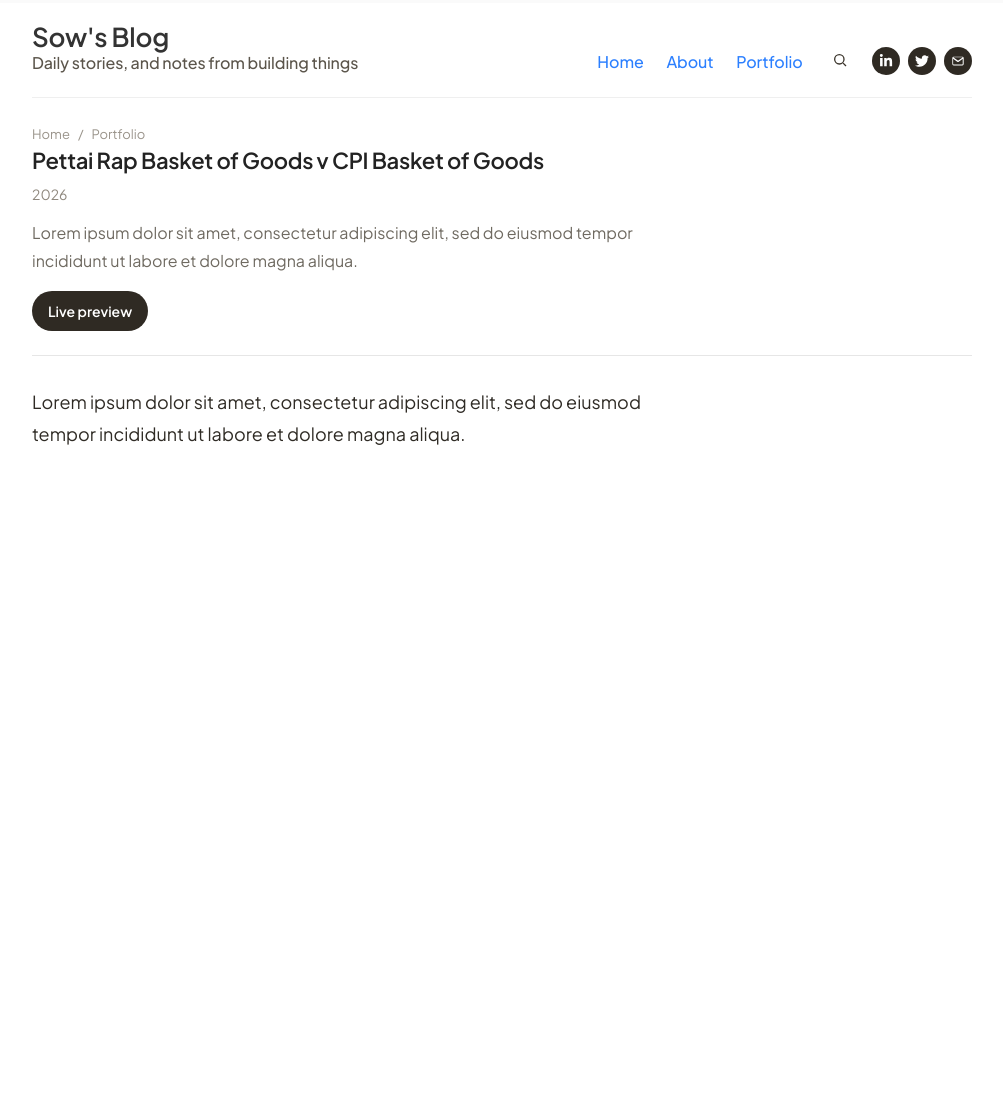
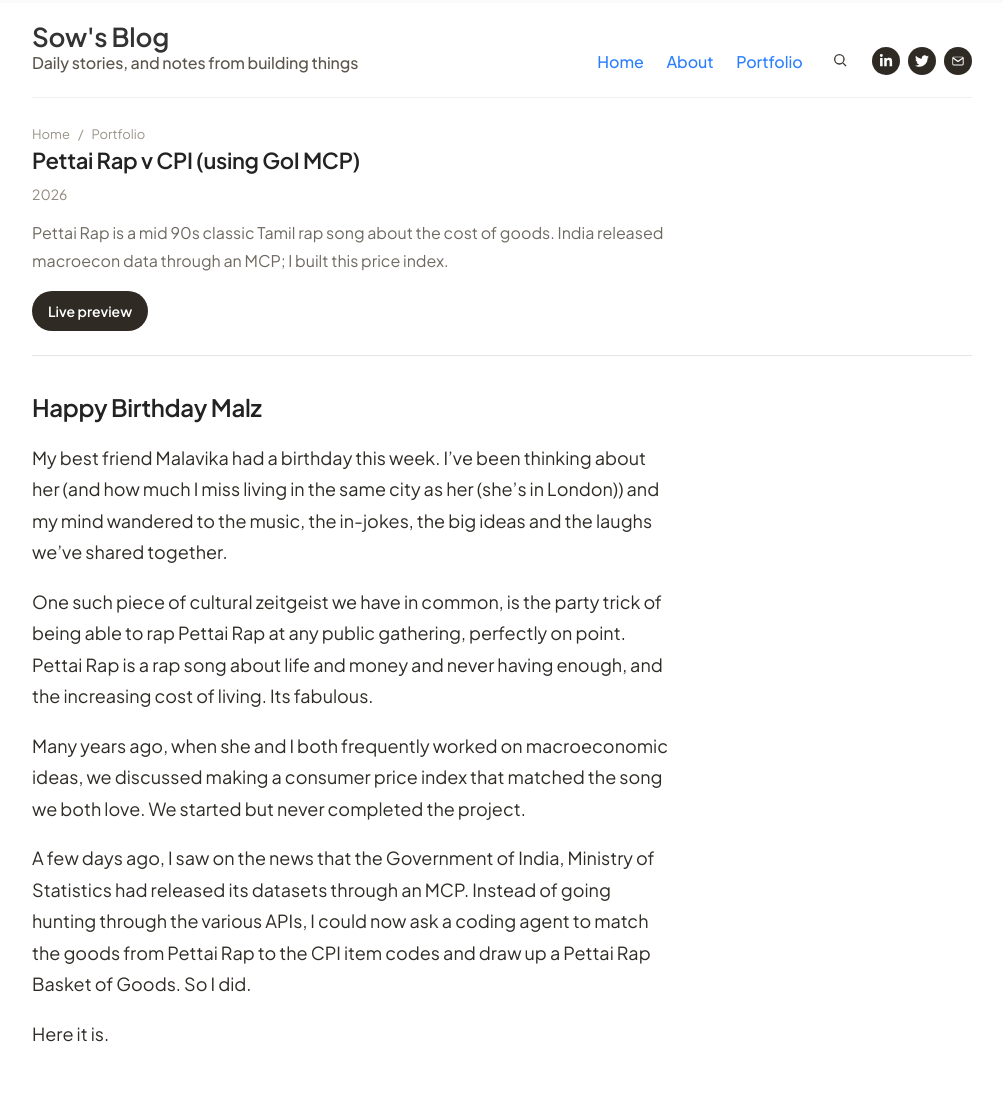
Before and after one commit to sow451/blog, a Jekyll site: the page built from _projects/pettai-rap-basket-of-goods-v-cpi-basket-of-goods.md, in a window 1280 px wide. Shown: the whole page, without its empty margins (138-1141 px from the left). Built offline with Jekyll 4.4.1, drawn with Linux system fonts in a browser that asks for light colours; before the commit the page ends 900 px from its top, so only the background shows below that.

Commit message:
newproject

```diff
--- a/_projects/pettai-rap-basket-of-goods-v-cpi-basket-of-goods.md
+++ b/_projects/pettai-rap-basket-of-goods-v-cpi-basket-of-goods.md
@@ -1,10 +1,20 @@
 ---
 layout: project
-title: "Pettai Rap Basket of Goods v CPI Basket of Goods"
+title: "Pettai Rap v CPI (using GoI MCP)"
 preview: "https://example.com/pettai-rap-basket-of-goods-v-cpi-basket-of-goods/"
 order: 2
 year: "2026"
-note: "Lorem ipsum dolor sit amet, consectetur adipiscing elit, sed do eiusmod tempor incididunt ut labore et dolore magna aliqua."
+note: "Pettai Rap is a mid 90s classic Tamil rap song about the cost of goods.
+  India released macroecon data through an MCP; I built this price index."
 ---
 
-Lorem ipsum dolor sit amet, consectetur adipiscing elit, sed do eiusmod tempor incididunt ut labore et dolore magna aliqua.
+## Happy Birthday Malz
+My best friend Malavika had a birthday this week. I've been thinking about her (and how much I miss living in the same city as her (she's in London)) and my mind wandered to the music, the in-jokes, the big ideas and the laughs we've shared together.
+
+One such piece of cultural zeitgeist we have in common, is the party trick of being able to rap Pettai Rap at any public gathering, perfectly on point. Pettai Rap is a rap song about life and money and never having enough, and the increasing cost of living. Its fabulous.
+
+Many years ago, when she and I both frequently worked on macroeconomic ideas, we discussed making a consumer price index that matched the song we both love. We started but never completed the project.
+
+A few days ago, I saw on the news that the Government of India, Ministry of Statistics had released its datasets through an MCP. Instead of going hunting through the various APIs, I could now ask a coding agent to match the goods from Pettai Rap to the CPI item codes and draw up a Pettai Rap Basket of Goods. So I did.
+
+Here it is.
```
Also changed, not shown: _posts/2025-06-14-endlessrunnerdaddash.md (+10 -32 lines), _projects/fldg.md (deleted, +0 -11 lines), _projects/has-parliament-adjourned-yet.md (added, +42 -0 lines), _projects/what-happened-in-parliament-today.md (deleted, +0 -10 lines), _projects/your-birthday-color.md (added, +35 -0 lines), _projects/clm-da-software.md (renamed from _projects/da-software.md), _projects/private-debt-fund-diligence.md (renamed from _projects/private-debt-funds.md), images/projects/has-parliament-adjourned-yet.md/hasparl_1.png (added), images/projects/has-parliament-adjourned-yet.md/hasparl_2.png (added), images/projects/has-parliament-adjourned-yet.md/hasparl_toi.png (added), images/projects/your-birthday-color.md/birthday_1.png (added).
